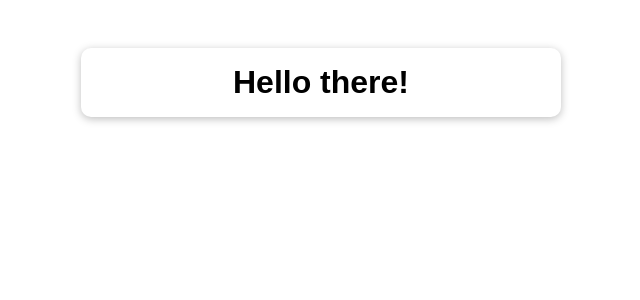
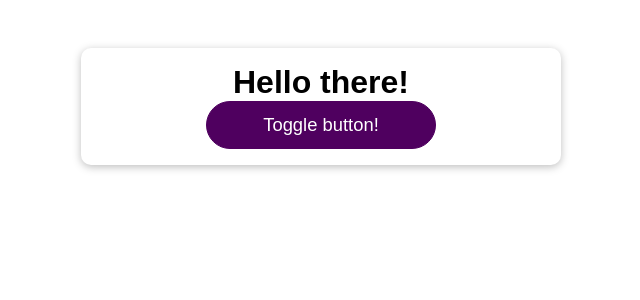
Before and after one commit to RZFalcore/udemy-react-course, a React (Create React App) app: page / in a window 1280 px wide. Shown: the top 300 px of the page, without its empty margins (319-959 px from the left). Built offline with nearby package versions, Linux system fonts and the light colour scheme.

Commit message:
playing with render

```diff
--- a/src/Pages/OptimizationApp.js
+++ b/src/Pages/OptimizationApp.js
@@ -1,11 +1,21 @@
-import React from "react";
-
+import React, { useState } from "react";
+import Button from "../components/OptimizationProject/UI/Button";
 import styles from "./OptimizationApp.module.css";
 
 const OptimizationApp = () => {
+  const [showParagraph, setShowParagraph] = useState(false);
+
+  const toggleParagraphHanlder = () =>
+    setShowParagraph((prevShowParagraph) => !prevShowParagraph);
+  console.log("App render!");
   return (
     <div className={styles.app}>
       <h1>Hello there!</h1>
+      {showParagraph && <p>New paragraph.</p>}
+      <Button onClick={toggleParagraphHanlder}>
+        {/* {showParagraph ? "Hide" : "Show"} button! */}
+        Toggle button!
+      </Button>
     </div>
   );
 };
--- a/src/Pages/OptimizationApp.module.css
+++ b/src/Pages/OptimizationApp.module.css
@@ -5,6 +5,7 @@
     background: white;
     box-shadow: 0 2px 8px rgba(0, 0, 0, 0.26);
     border-radius: 10px;
+    text-align: center;
 }
 
 .app h1 {
```
